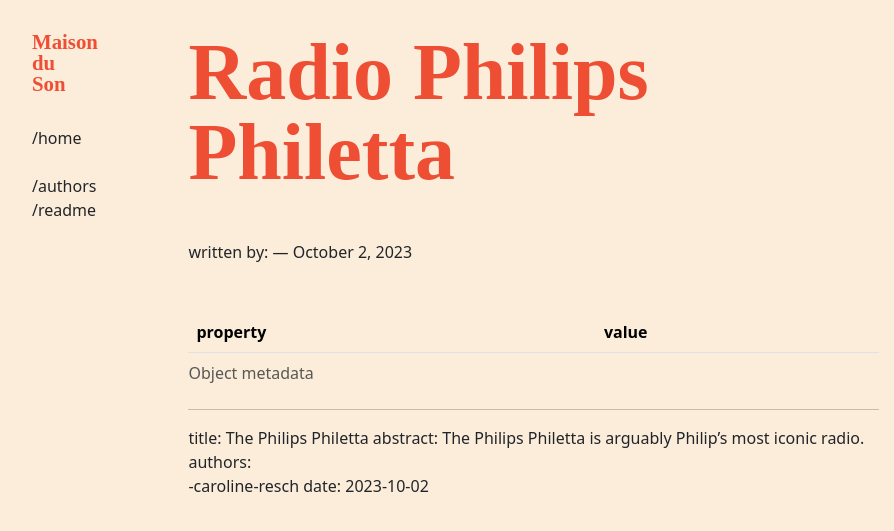
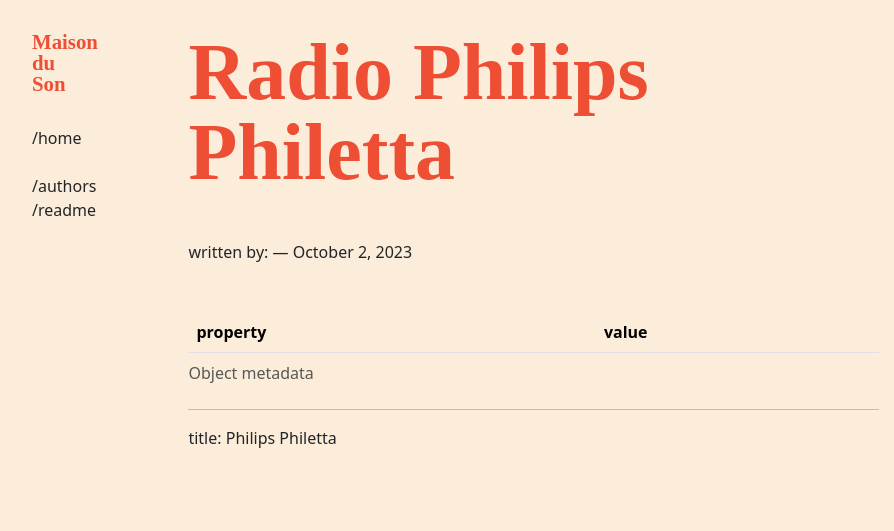
Before and after one commit to C2DH/maison-du-son, a Jekyll site: the page built from _objects/radio-philips-philetta.md, in a window 1280 px wide. Shown: the top 531 px of the page, without its empty margins (0-894 px from the left). Built offline with Jekyll 4.4.1, drawn with Linux system fonts in a browser that asks for light colours; some web fonts are replaced.

Commit message:
Update radio-philips-philetta.md

```diff
--- a/_objects/radio-philips-philetta.md
+++ b/_objects/radio-philips-philetta.md
@@ -1,6 +1,2 @@
 ---
-title:  The Philips Philetta
-abstract:  The Philips Philetta is arguably Philip's most iconic radio.
-authors:
--caroline-resch
-date:  2023-10-02
+title: Philips Philetta
```
